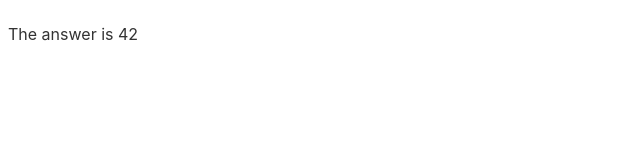
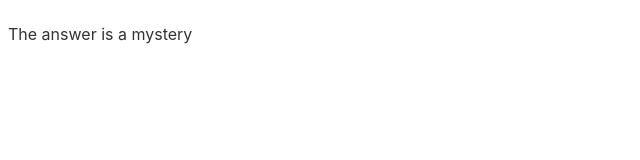
Before and after one commit to phucbm/svelte-ohayou, a Svelte app: page / in a window 1280 px wide. Shown: the top 160 px of the page, without its empty margins (0-640 px from the left). Built offline with nearby package versions, Linux system fonts and the light colour scheme.

Commit message:
declaring prop with default value

```diff
--- a/src/App.svelte
+++ b/src/App.svelte
@@ -2,4 +2,4 @@
     import Nested from './Nested.svelte';
 </script>
 
-<Nested answer={42}/>
+<Nested/>
--- a/src/Nested.svelte
+++ b/src/Nested.svelte
@@ -1,5 +1,5 @@
 <script>
-    export let answer;
+    export let answer = 'a mystery';
     // That's not how export normally works in JavaScript modules! Just roll with it for now — it'll soon become second nature.
 </script>
 
```
